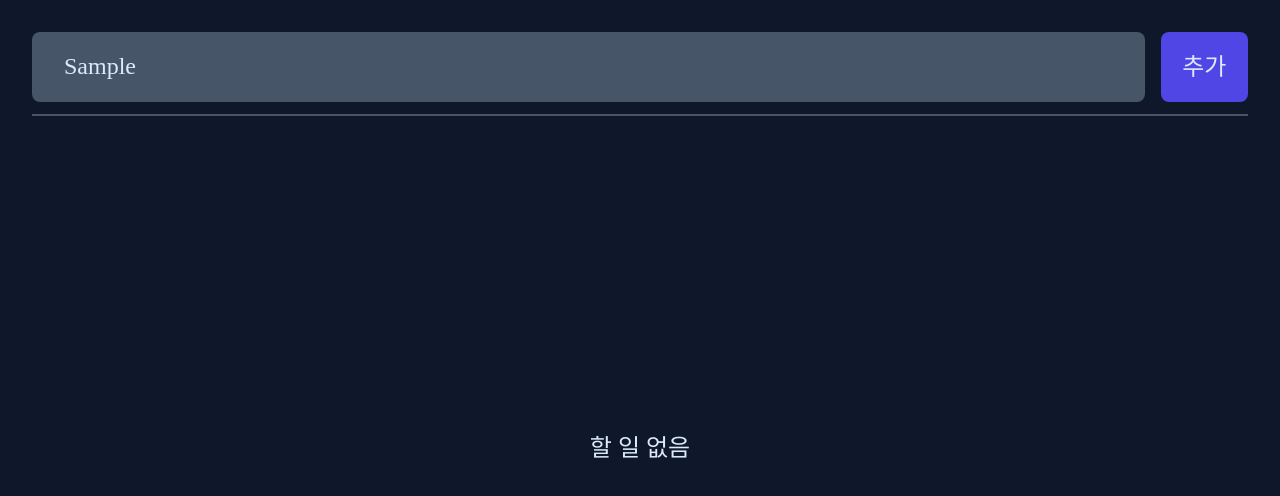
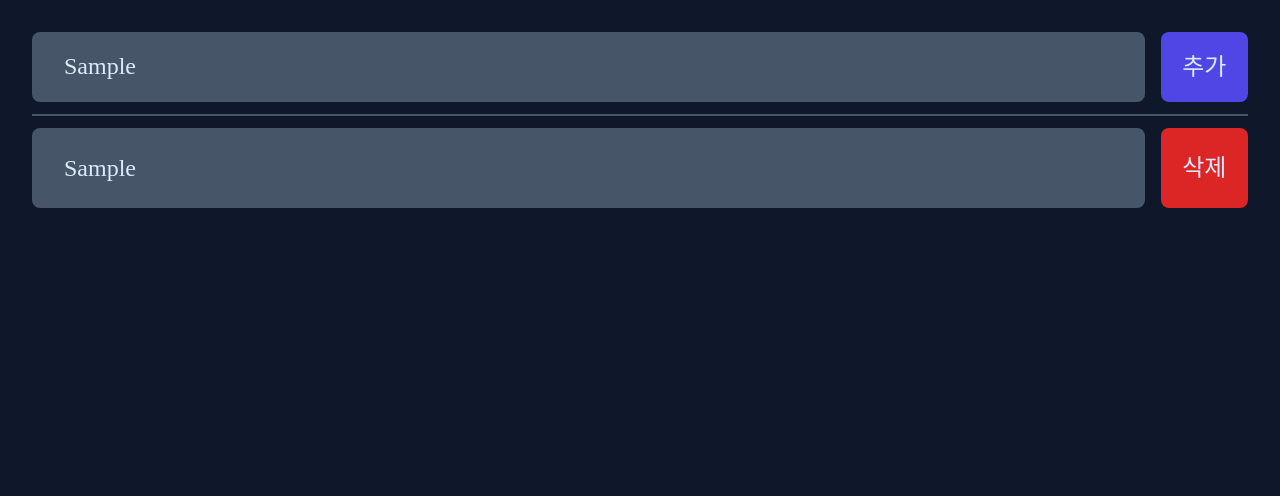
Before and after one commit to bh2980/ToDoList, a React (Create React App) app: page / in a window 1280 px wide. Both pictures are taken after typing "Sample" into the empty fields and a click on the button "추가". Shown: the top 496 px of the page. Built offline with nearby package versions, Linux system fonts and the light colour scheme.

Commit message:
feat: Component 분리 및 props drilling

```diff
--- /dev/null
+++ b/src/Component/ToDoInput.tsx
@@ -0,0 +1,30 @@
+function ToDoInput({
+  inputRef,
+  inputEnterListener,
+  addButtonListener,
+}: ToDoInputProp) {
+  return (
+    <div className="flex h-[80px] w-full gap-4">
+      <input
+        className="h-full w-full rounded-lg bg-slate-600 px-8 outline-none"
+        placeholder="할 일 입력"
+        ref={inputRef}
+        onKeyDown={(e) => inputEnterListener(e)}
+      ></input>
+      <button
+        className="w-[96px] rounded-lg bg-indigo-600 hover:bg-indigo-800"
+        onClick={addButtonListener}
+      >
+        추가
+      </button>
+    </div>
+  );
+}
+
+export default ToDoInput;
+
+interface ToDoInputProp {
+  inputRef: React.MutableRefObject<HTMLInputElement | null>;
+  inputEnterListener: (e: React.KeyboardEvent<HTMLInputElement>) => void;
+  addButtonListener: () => void;
+}
--- /dev/null
+++ b/src/Component/ToDoItem.tsx
@@ -0,0 +1,23 @@
+function ToDoItem({ id, todo, removeToDo }: ToDoItemProp) {
+  return (
+    <div className="flex h-[80px] min-h-[80px] w-full gap-4" key={id}>
+      <div className="flex w-full items-center rounded-lg bg-slate-600 px-8">
+        <span>{todo}</span>
+      </div>
+      <button
+        className="w-[96px] rounded-lg bg-red-600 hover:bg-red-800"
+        onClick={() => removeToDo(id)}
+      >
+        삭제
+      </button>
+    </div>
+  );
+}
+
+export default ToDoItem;
+
+interface ToDoItemProp {
+  id: number;
+  todo: string;
+  removeToDo: (removeToDoID: number) => void;
+}
--- /dev/null
+++ b/src/Component/ToDoList.tsx
@@ -0,0 +1,27 @@
+import { ToDoType } from "../Page/Main";
+import ToDoItem from "./ToDoItem";
+
+function ToDoList({ toDoList, removeToDo }: ToDoListProp) {
+  return (
+    <div
+      className={`flex h-full w-full flex-col gap-4 overflow-auto ${
+        toDoList.length === 0 ? "items-center justify-center" : ""
+      }`}
+    >
+      {toDoList.length === 0 ? (
+        <span>할 일 없음</span>
+      ) : (
+        toDoList.map((todo: ToDoType) => (
+          <ToDoItem id={todo.id} todo={todo.todo} removeToDo={removeToDo} />
+        ))
+      )}
+    </div>
+  );
+}
+
+export default ToDoList;
+
+interface ToDoListProp {
+  toDoList: ToDoType[];
+  removeToDo: (removeToDoID: number) => void;
+}
--- a/src/page/Main.tsx
+++ b/src/page/Main.tsx
@@ -1,5 +1,7 @@
 import { useRef, useState } from "react";
 import Divider from "../Component/Divider";
+import ToDoInput from "../Component/ToDoInput";
+import ToDoList from "../Component/ToDoList";
 
 export interface ToDoType {
   id: number;
@@ -8,10 +10,10 @@ export interface ToDoType {
 
 function Main() {
   const inputRef = useRef<HTMLInputElement | null>(null);
-  const [toDoList, setToDoList] = useState<ToDoType[]>([]);
+  const [toDos, setToDos] = useState<ToDoType[]>([]);
 
   const addToDo = (todo: string) => {
-    setToDoList((current) => [...current, { id: Date.now(), todo }]);
+    setToDos((current) => [...current, { id: Date.now(), todo }]);
   };
 
   const inputEnterListener = (e: React.KeyboardEvent<HTMLInputElement>) => {
@@ -21,52 +23,23 @@ function Main() {
     }
   };
 
+  const addButtonListener = () => {
+    if (inputRef.current) addToDo(inputRef.current.value);
+  };
+
   const removeToDo = (removeToDoID: number) => {
-    setToDoList((current) =>
-      current.filter((todo) => todo.id !== removeToDoID),
-    );
+    setToDos((current) => current.filter((todo) => todo.id !== removeToDoID));
   };
 
   return (
     <div className="text-2xl flex h-screen w-full flex-col items-center justify-center gap-3 bg-slate-900 p-8 text-blue-100">
-      <div className="flex h-[80px] w-full gap-4">
-        <input
-          className="h-full w-full rounded-lg bg-slate-600 px-8 outline-none"
-          placeholder="할 일 입력"
-          ref={inputRef}
-          onKeyDown={(e) => inputEnterListener(e)}
-        ></input>
-        <button className="w-[96px] rounded-lg bg-indigo-600 hover:bg-indigo-800">
-          추가
-        </button>
-      </div>
+      <ToDoInput
+        inputRef={inputRef}
+        addButtonListener={addButtonListener}
+        inputEnterListener={inputEnterListener}
+      />
       <Divider />
-      <div
-        className={`flex h-full w-full flex-col gap-4 overflow-auto ${
-          toDoList.length === 0 ? "items-center justify-center" : ""
-        }`}
-      >
-        {toDoList.length === 0 ? (
-          <span>할 일 없음</span>
-        ) : (
-          toDoList.map((todo: ToDoType) => (
-            <div
-              className="flex h-[80px] min-h-[80px] w-full gap-4"
-              key={todo.id}
-            >
-              <div className="flex w-full items-center rounded-lg bg-slate-600 px-8">
-                <span>{todo.todo}</span>
-              </div>
-              <button
-                className="w-[96px] rounded-lg bg-red-600 hover:bg-red-800"
-                onClick={() => removeToDo(todo.id)}
-              >
-                삭제
-              </button>
-            </div>
-          ))
-        )}
-      </div>
+      <ToDoList toDoList={toDos} removeToDo={removeToDo} />
     </div>
   );
 }
```
